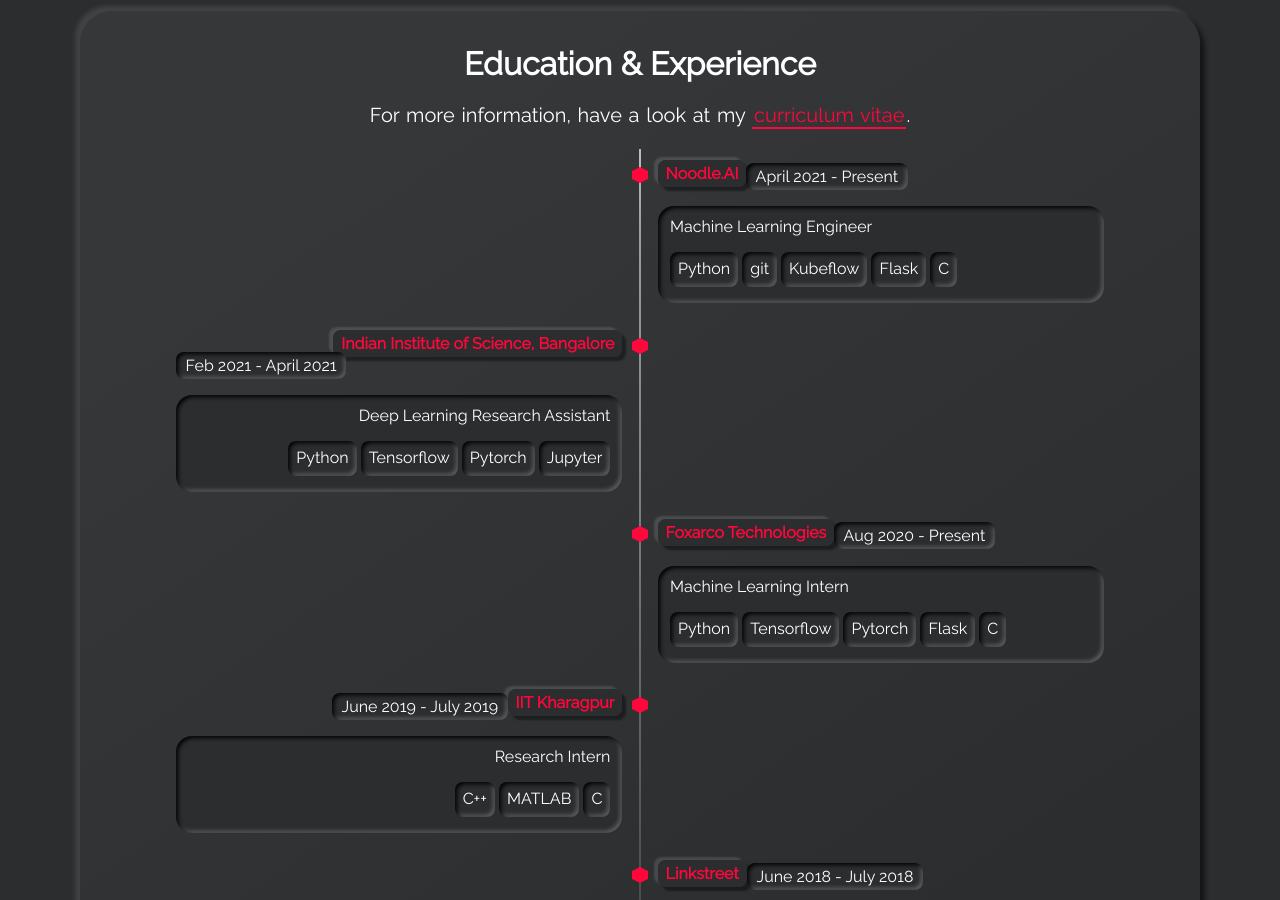
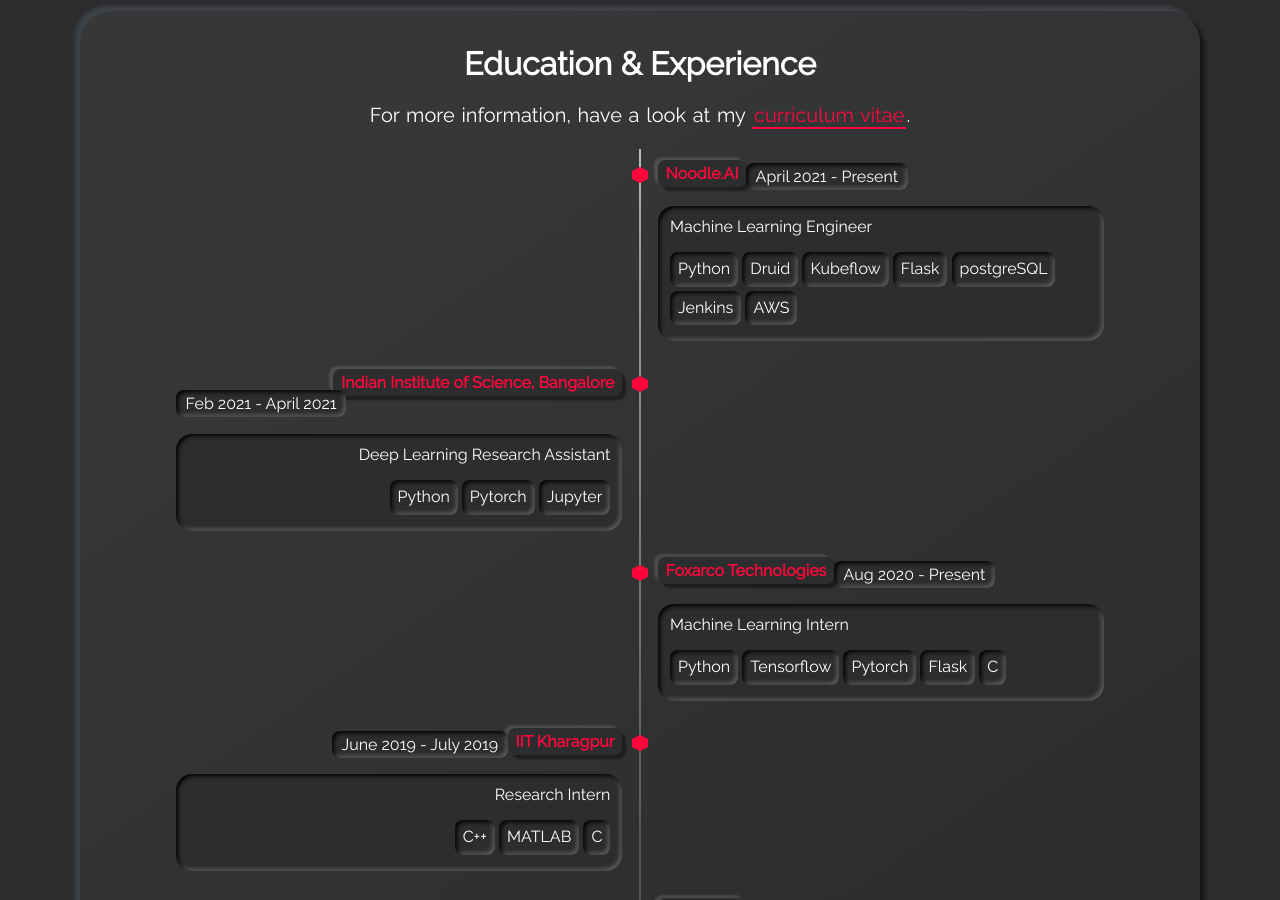
Before and after one commit to AbhishekKumarDS/AbhishekKumarDS.github.io, a Jekyll site: the page built from index.html, in a window 1280 px wide and 900 px high, scrolled down 1802 px. Built offline with Jekyll 4.4.1, drawn with Linux system fonts in a browser that asks for light colours.

Commit message:
Update timeline.yml

```diff
--- a/_data/timeline.yml
+++ b/_data/timeline.yml
@@ -23,10 +23,12 @@
   subtitle: Machine Learning Engineer
   tags:
     - tag: Python
-    - tag: git
+    - tag: Druid
     - tag: Kubeflow
     - tag: Flask
-    - tag: C
+    - tag: postgreSQL
+    - tag: Jenkins
+    - tag: AWS
   timeline-side: right
 
 - title: Indian Institute of Science, Bangalore
@@ -35,7 +37,6 @@
   subtitle: Deep Learning Research Assistant
   tags:
     - tag: Python
-    - tag: Tensorflow
     - tag: Pytorch
     - tag: Jupyter
   timeline-side: left
```
